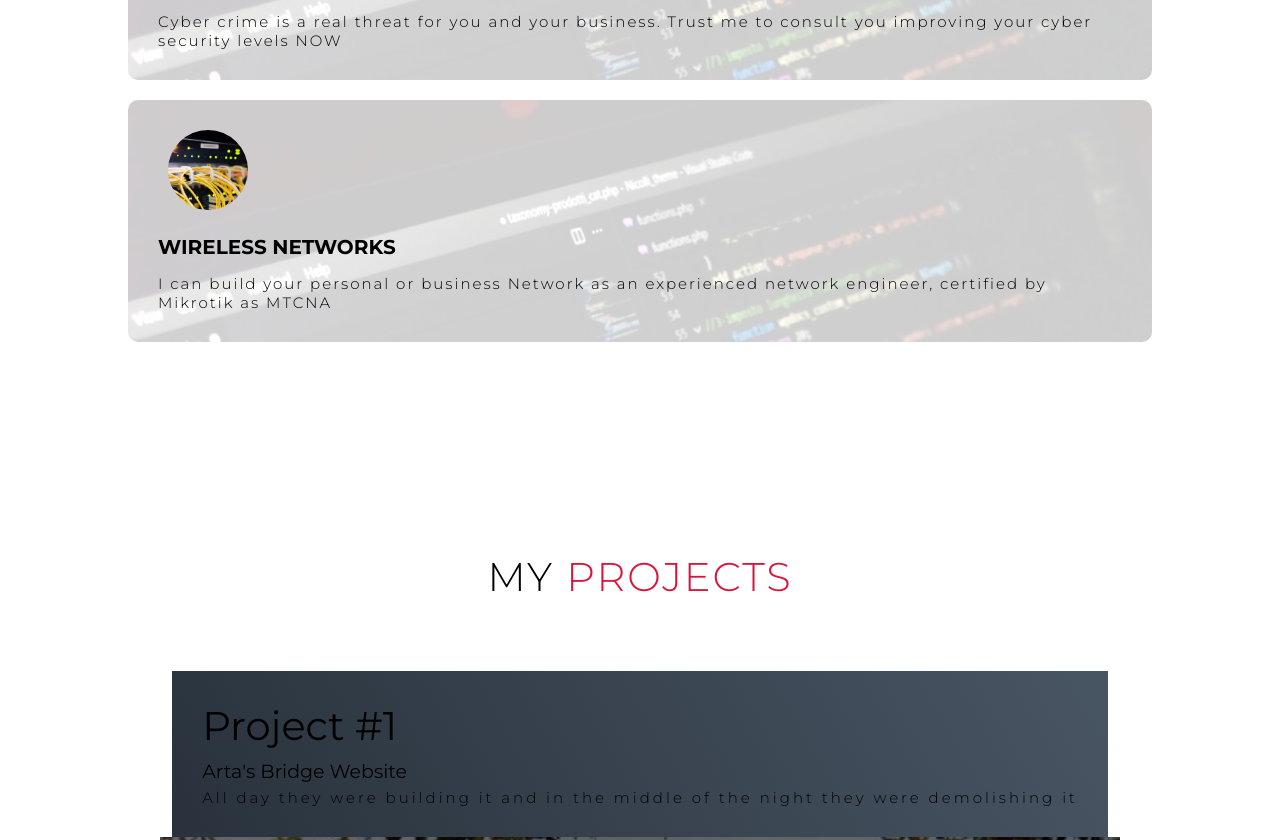
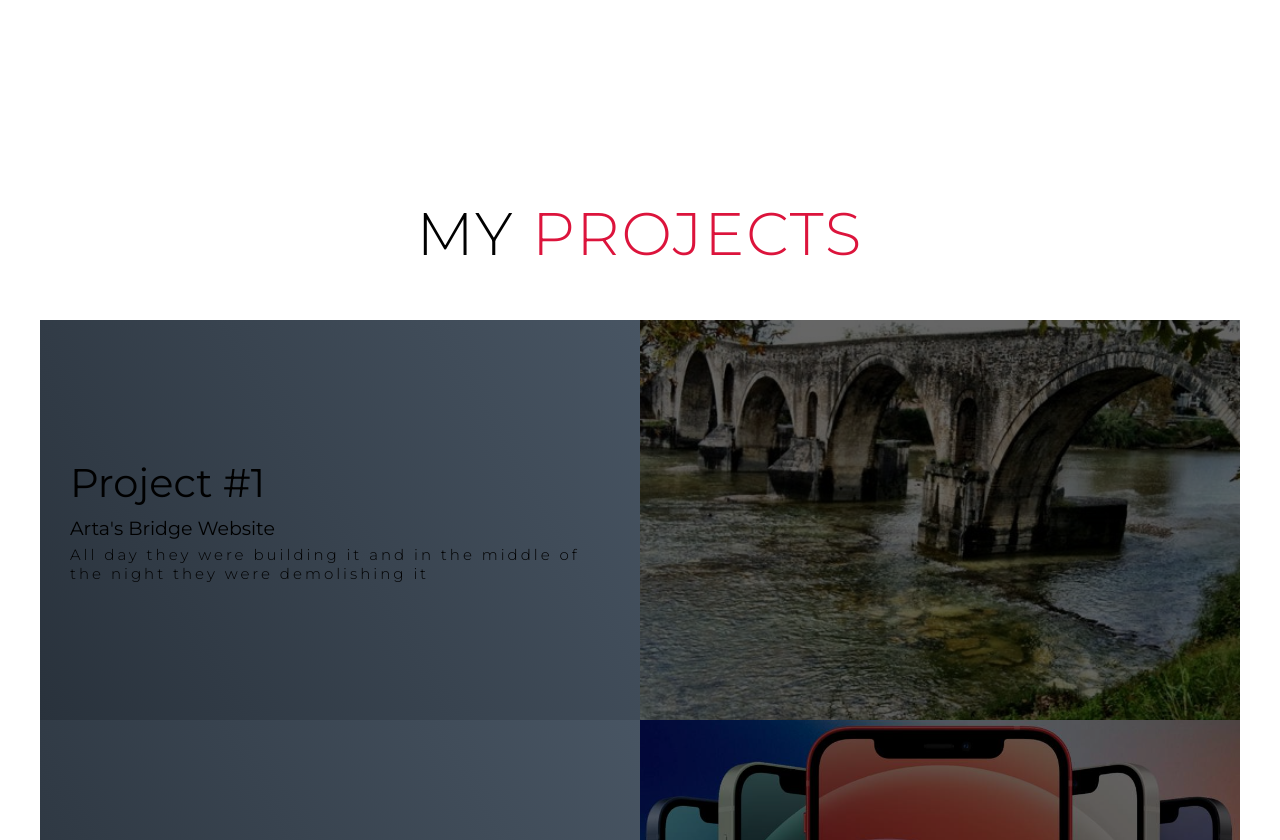
Before and after one commit to C474PHR4C7/MyWebsite, a plain HTML site: page index.html in a window 1280 px wide. Shown: the part 1711-2551 px from the top of the page. Drawn offline with Linux system fonts and the light colour scheme.

Commit message:
Tablet Media query Init

```diff
--- a/styles/style.css
+++ b/styles/style.css
@@ -472,6 +472,7 @@ padding-bottom: 10px;
 
 /*End of Footer Section*/
 
+/* Keyframes*/
 @keyframes text_reveal_box {
     50%{
         width: 100%;
@@ -484,11 +485,54 @@ padding-bottom: 10px;
    }
 }
 
+
 @keyframes text_reveal{
     100%{
         color: white;
     }
 }
+/*End of Keyframes*/
+
+/*Media query for tablets*/
+@media only screen and (min-width:768px){
+
+    .cta{
+        font-size: 2.5rem;
+        padding: 20px 60px;
+    }
+
+    h1.section-title{
+        font-size: 6rem;
+    }
+
+    #hero h1{
+        font-size: 7rem;
+    }
+
+    #services .service-bottom .service-item{
+        flex-basis: 45%;
+        margin:2.5%;
+    }
+
+
+    #projects .project-item{
+        height: 400px;
+        margin:0;
+        width:100%;
+        border-radius: 0;
+        flex-direction: row;
+    }
+
+    #projects .all-projects .project-info{
+        height: 100%;
+    }
+    #projects .all-projects .project-img{
+        height: 100%;
+    }
+
+}
+/*End of Media*/
+
 
 
 
```
